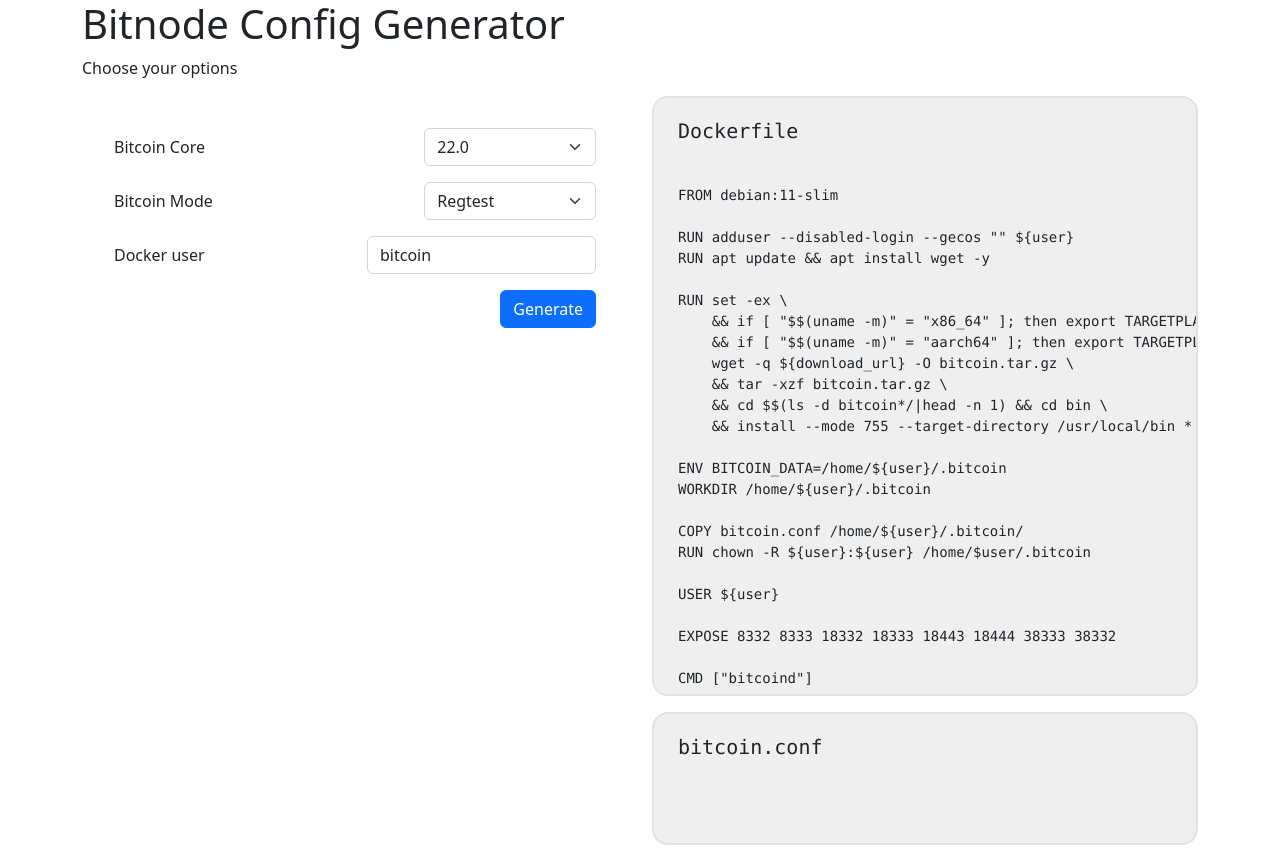
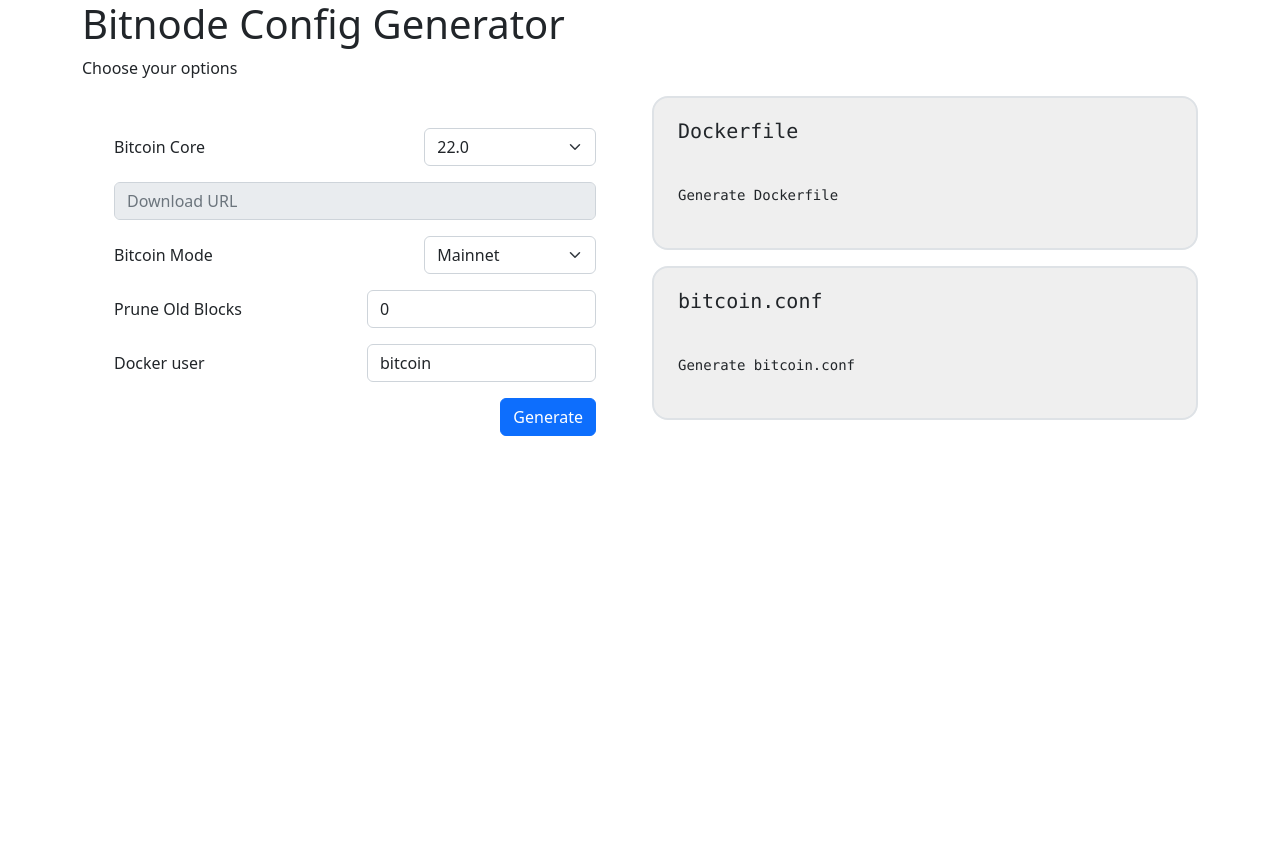
Before and after one commit to PradyumnaKrishna/bitnode, a FastAPI app: page / in a window 1280 px wide. After the commit the page ends 436 px from the top, so only its background shows below. Run offline with FastAPI, Linux system fonts and the light colour scheme; some libraries are stand-ins or nearby versions.

Commit message:
Update options to generate Dockerfile
* Adds prune option to generate Dockerfile
* Move all option to generate Dockerfile to models.py
* Convert /generate endpoint to POST API

Signed-off-by: Pradyumna Krishna <git@onpy.in>

```diff
--- a/bitnode/main.py
+++ b/bitnode/main.py
@@ -1,4 +1,5 @@
-from enum import Enum
+"""Bitnode APIs."""
+
 from string import Template
 from typing import Optional
 
@@ -6,19 +7,12 @@ from fastapi import FastAPI, Request
 from fastapi.staticfiles import StaticFiles
 from fastapi.templating import Jinja2Templates
 
-from template import SAMPLE_DOCKERFILE, REGTEST_CONFIG
+from models import Data, Modes
+from template import SAMPLE_DOCKERFILE
 
 app = FastAPI()
 app.mount("/static", StaticFiles(directory="static"), name="static")
 templates = Jinja2Templates(directory="templates")
-
-
-class Modes(Enum):
-    """Bitcoin Operation Mode."""
-
-    MAINNET = "mainnet"
-    TESTNET = "testnet"
-    REGTEST = "regtest"
 
 
 @app.get("/")
@@ -29,29 +23,32 @@ def root(request: Request):
     )
 
 
-@app.get("/generate")
-def generate(
-    request: Request,
-    core: str,
-    mode: Modes,
-    download_url: Optional[str] = None,
-    user: str = "bitcoin",
-):
+@app.post("/generate")
+def generate(data: Data):
     """Generate Dockerfile."""
 
-    if mode == Modes.REGTEST:
-        config = REGTEST_CONFIG
-    else:
-        config = ""
-
+    download_url = data.download_url
     if not download_url:
-        download_url = f"https://bitcoincore.org/bin/bitcoin-core-{core}/bitcoin-{core}-${{TARGETPLATFORM}}.tar.gz"
+        download_url = f"https://bitcoincore.org/bin/bitcoin-core-{data.core}/bitcoin-{data.core}-${{TARGETPLATFORM}}.tar.gz"
 
     dockerfile = Template(SAMPLE_DOCKERFILE).substitute(
-        user=user, download_url=download_url
+        user=data.user, download_url=download_url,
     )
 
-    return templates.TemplateResponse(
-        "index.html",
-        {"request": request, "dockerfile": dockerfile, "config": config},
-    )
+    config = []
+    if data.mode != Modes.MAINNET:
+        config.append("# Network")
+        config.append(f"{data.mode.value}=1")
+        config.append("")
+
+    if data.prune:
+        config.append("# Prune the blockchain to save disk space")
+        config.append(f"prune={data.prune}")
+        config.append("")
+
+    config = '\n'.join(config)
+
+    return {
+        "dockerfile": dockerfile,
+        "config": config,
+    }
--- a/bitnode/template.py
+++ b/bitnode/template.py
@@ -25,5 +25,3 @@ EXPOSE 8332 8333 18332 18333 18443 18444 38333 38332
 
 CMD ["bitcoind"]
 """
-
-REGTEST_CONFIG = """regtest=1"""
--- a/bitnode/templates/index.html
+++ b/bitnode/templates/index.html
@@ -35,17 +35,25 @@
                           </select>
                         </div>
                       </div>
-                      <div class="row align-items-center p-2" id="rowDownloadUrl" style="display: none;" >
-                        <input type="text" class="form-control" id="downloadUrl" placeholder="Download URL"/>
+                      <div class="row align-items-center p-2">
+                        <div class="col d-flex justify-content-end">
+                          <input type="text" class="form-control" id="downloadUrl" placeholder="Download URL" data-bs-toggle="tooltip" data-bs-placement="top" title="Please enter Download URL" disabled/>
+                        </div>
                       </div>
                       <div class="row align-items-center p-2">
                         <div class="col-auto col-md"><label for="mode">Bitcoin Mode</label></div>
                         <div class="col d-flex justify-content-end">
                           <select id="mode" class="w-75 form-select">
+                            <option value="mainnet">Mainnet</option>
                             <option value="regtest">Regtest</option>
                             <option value="testnet">Testnet</option>
-                            <option value="mainnet">Mainnet</option>
                           </select>
+                        </div>
+                      </div>
+                      <div class="row align-items-center p-2">
+                        <div class="col-auto col-md"><label for="mode">Prune Old Blocks</label></div>
+                        <div class="col d-flex justify-content-end">
+                          <input type="number" class="form-control" id="prune" min="0" value="0" />
                         </div>
                       </div>
                       <div class="row align-items-center p-2">
@@ -64,11 +72,11 @@
                 <div class="col-md-6">
                     <pre class="rounded-4 border border-2 px-4" style="background-color: #EFEFEF; max-height: 600px;">
                       <h5 style="margin: 0px">Dockerfile</h5>
-                      <p style="margin: 0px">{{ dockerfile }}</p>
+                      <p id="dockerfile" style="margin: 0px">Generate Dockerfile</p>
                     </pre>
                     <pre class="rounded-4 border border-2 px-4" style="background-color: #EFEFEF; max-height: 600px">
                       <h5 style="margin: 0px">bitcoin.conf</h5>
-                      <p style="margin: 0px">{{ config }}</p>
+                      <p id="config" style="margin: 0px">Generate bitcoin.conf</p>
                     </pre>
                 </div>
             </div>
@@ -81,21 +89,46 @@
       function toggleDownloadUrl() {
         var bitcoinCore = document.getElementById("bitcoin-core").value
         if (bitcoinCore === "custom-url") {
-          document.getElementById("rowDownloadUrl").style.display = "block";
+          document.getElementById("downloadUrl").attributes.removeNamedItem("disabled");
         } else {
-          document.getElementById("rowDownloadUrl").style.display = "none";
+          document.getElementById("downloadUrl").attributes.setNamedItem(document.createAttribute("disabled"));
         }
       }
 
-
-
       function generate() {
         var bitcoinCore = document.getElementById("bitcoin-core").value;
-        var downloadUrl = document.getElementById("downloadUrl").value;
+        var downloadUrl = document.getElementById("downloadUrl");
         var mode = document.getElementById("mode").value;
+        var prune = document.getElementById("prune").value;
         var username = document.getElementById("username").value;
 
-        window.location.href = `/generate?core=${bitcoinCore}&mode=${mode}&download_url=${downloadUrl}&user=${username}`
+        if (bitcoinCore === "custom-url") {
+          if (downloadUrl.value === "") {
+            alert("Please enter Download URL");
+            return;
+          } else {
+            downloadUrl = downloadUrl.value;
+          }
+        }
+
+        fetch('/generate', {
+          method: 'POST',
+          headers: {
+            'Content-Type': 'application/json'
+          },
+          body: JSON.stringify({
+            core: bitcoinCore,
+            download_url: downloadUrl,
+            mode: mode,
+            prune: prune,
+            user: username
+          })
+        }).then(function(response) {
+          return response.json();
+        }).then(function(data) {
+          document.getElementById("dockerfile").innerHTML = data.dockerfile;
+          document.getElementById("config").innerHTML = data.config;
+        });
       }
 
     </script>
```
Also changed, not shown: bitnode/models.py (added, +22 -0 lines).
